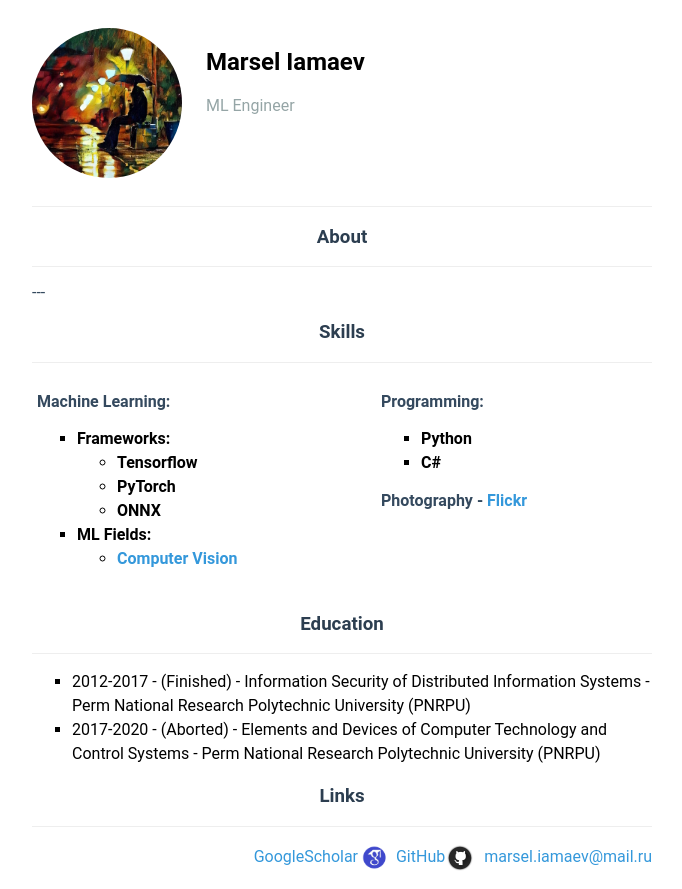
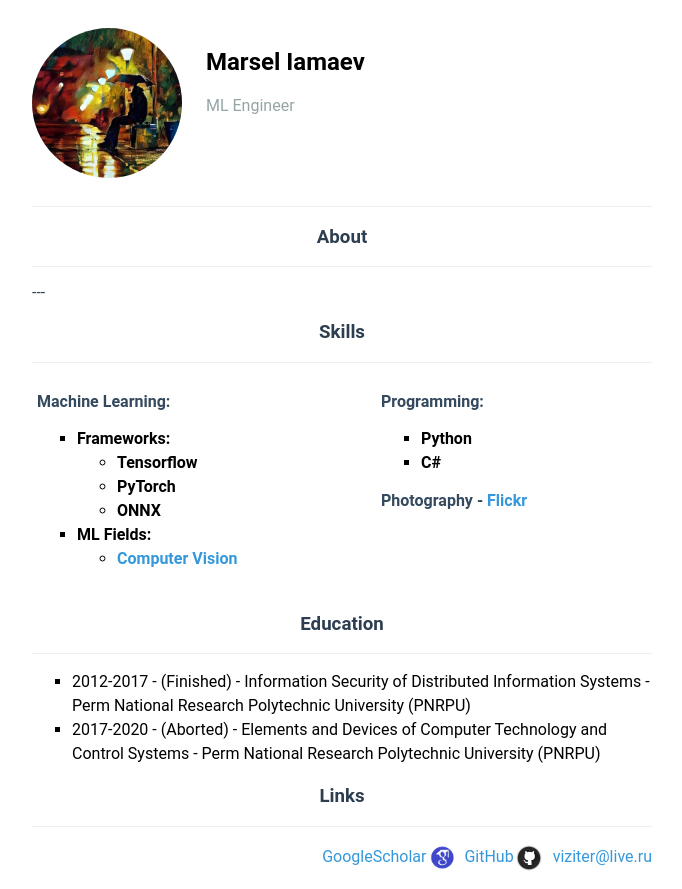
Before and after one commit to SolicTous/solictous.github.io, a plain HTML site: page index.html in a window 1280 px wide. Shown: the whole page, without its empty margins (298-980 px from the left). Drawn offline with Linux system fonts and the light colour scheme.

Commit message:
Update index.html

```diff
--- a/index.html
+++ b/index.html
@@ -85,7 +85,7 @@
         <a href="https://scholar.google.com/citations?user=zMM1wgcAAAAJ&hl=en"> GoogleScholar
           <img alt="googlescholar" src="images/smallparts/googlescholar.png" width="25" height="25"/></a>
         <a href="https://github.com/SolicTous/"> GitHub<img alt="github" src="images/smallparts/github.png" width="30" height="30"/></a>
-        <a href="mailto:marsel.iamaev@mail.ru"> marsel.iamaev@mail.ru</a>
+        <a href="mailto:viziter@live.ru"> viziter@live.ru</a>
       </ul>
 
     </div>
```
